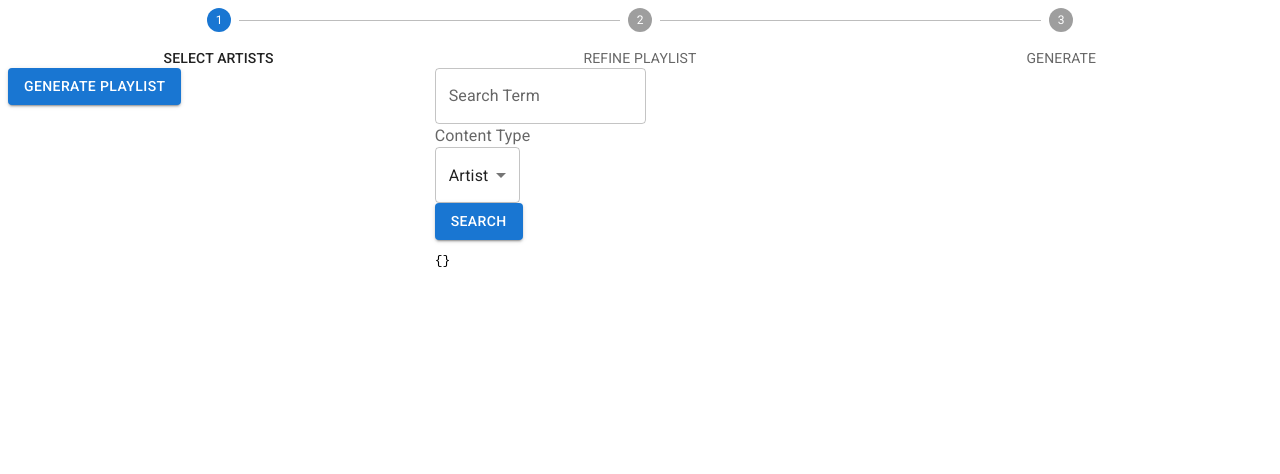
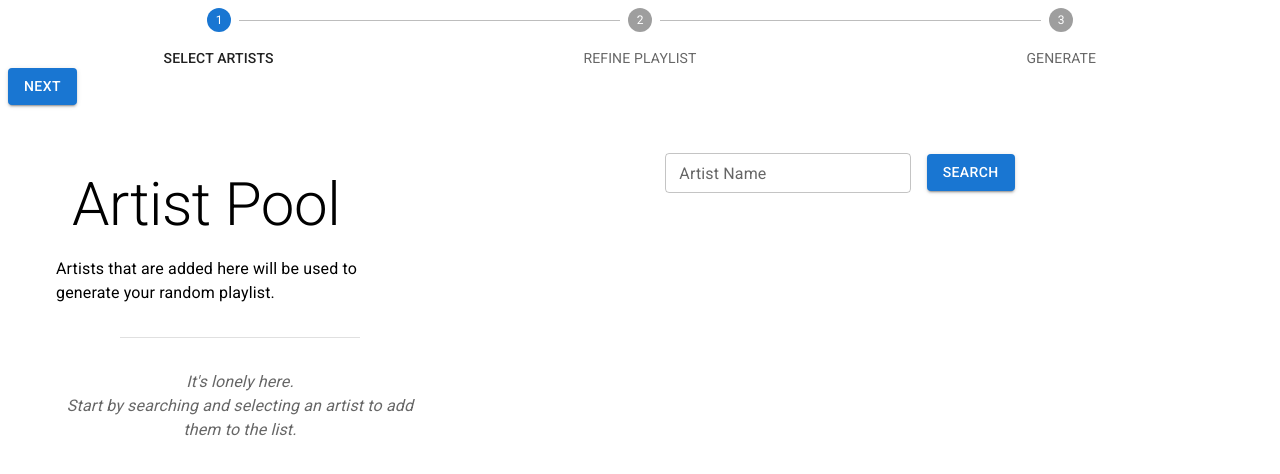
Before and after one commit to cryosis7/ArtistMixer, a React (Create React App) app: page / in a window 1280 px wide. Shown: the top 474 px of the page. Built offline with nearby package versions, Linux system fonts and the light colour scheme; sample sign-in values are in the browser's storage.

Commit message:
Begins cleanup of Select Artist UI

```diff
--- a/src/App.tsx
+++ b/src/App.tsx
@@ -3,6 +3,8 @@ import { BrowserRouter, Route, Routes } from "react-router-dom";
 import { Login } from "./components/Login";
 import SelectArtists from "./components/SelectArtists/SelectArtists";
 import { NavigationBar, steps } from "./components/Navigation/NavigationBar";
+import { DraftPlaylist } from "./components/RefinePlaylist/DraftPlaylist";
+import { TempGeneratePlaylist } from "./components/GeneratePlaylist/TempGeneratePlaylist";
 
 const App: React.FC = () => {
   const [code, setCode] = useState<string>("");
@@ -26,12 +28,22 @@ const App: React.FC = () => {
     }
   };
 
+  const getContent = () => {
+    if (steps[activeStep] === "SELECT ARTISTS") {
+      return <SelectArtists moveStep={moveStep} />;
+      // } else if (steps[activeStep] === 'REFINE PLAYLIST') {
+      //   return <DraftPlaylist />
+      // } else if (steps[activeStep] === 'GENERATE') {
+      //   return <TempGeneratePlaylist />
+    }
+  };
+
   return (
     <BrowserRouter>
-      <NavigationBar activeStep={activeStep} />
+      <NavigationBar activeStep={activeStep} setActiveStep={setActiveStep} />
 
       <Routes>
-        <Route path="/" element={<SelectArtists moveStep={moveStep} />} />
+        <Route path="/" element={getContent()} />
         <Route
           path="/login"
           element={<Login code={code} token={token} setToken={setToken} />}
--- a/src/components/Navigation/NavigationBar.tsx
+++ b/src/components/Navigation/NavigationBar.tsx
@@ -1,4 +1,6 @@
+import Button from "@mui/material/Button";
 import Step from "@mui/material/Step";
+import StepButton from "@mui/material/StepButton";
 import StepLabel from "@mui/material/StepLabel";
 import Stepper from "@mui/material/Stepper";
 
@@ -11,16 +13,25 @@ export const steps: StepType[] = [
 
 interface NavigationBarProps {
   activeStep: number;
+  setActiveStep: React.Dispatch<React.SetStateAction<number>>;
 }
 
-export const NavigationBar: React.FC<NavigationBarProps> = ({ activeStep }) => {
+export const NavigationBar: React.FC<NavigationBarProps> = ({
+  activeStep,
+  setActiveStep,
+}) => {
   return (
-    <Stepper alternativeLabel activeStep={activeStep}>
-      {steps.map((step) => (
-        <Step key={step}>
-          <StepLabel>{step}</StepLabel>
-        </Step>
-      ))}
-    </Stepper>
+    <>
+      <Stepper alternativeLabel activeStep={activeStep} nonLinear>
+        {steps.map((step, index) => (
+          <Step key={step}>
+            <StepButton onClick={() => setActiveStep(index)}>{step}</StepButton>
+          </Step>
+        ))}
+      </Stepper>
+      <Button variant="contained">
+        {activeStep === steps.length - 1 ? "Generate" : "Next"}
+      </Button>
+    </>
   );
 };
--- /dev/null
+++ b/src/components/SelectArtists/Search/LoadingSpinner.tsx
@@ -0,0 +1,10 @@
+import Box from "@mui/material/Box";
+import CircularProgress from "@mui/material/CircularProgress";
+
+export const LoadingSpinner: React.FC = () => {
+  return (
+    <Box sx={{ m: 4 }} textAlign={"center"}>
+      <CircularProgress variant="indeterminate" size="8rem" />
+    </Box>
+  );
+};
--- a/src/components/Search/SearchContainer.tsx
+++ b/src/components/SelectArtists/Search/SearchContainer.tsx
@@ -1,7 +1,7 @@
-import CircularProgress from "@mui/material/CircularProgress";
 import { useState } from "react";
-import { SpotifyMedia } from "../SelectArtists/SelectArtists";
-import { SpotifyMediaList } from "../SelectArtists/SpotifyMediaList/SpotifyMediaList";
+import { SpotifyMedia } from "../SelectArtists";
+import { SpotifyMediaList } from "../SpotifyMediaList/SpotifyMediaList";
+import { LoadingSpinner } from "./LoadingSpinner";
 import { SearchForm } from "./SearchForm";
 
 interface SearchContainerProps {
@@ -22,8 +22,8 @@ export const SearchContainer: React.FC<SearchContainerProps> = ({
         setSearchResults={setSearchResults}
         setIsSearching={setIsSearching}
       />
-      {isSearching && <CircularProgress size={"10rem"} />}
-      {!isSearching && searchResults && (
+      {isSearching && <LoadingSpinner />}
+      {!isSearching && searchResults.artists && (
         <SpotifyMediaList media={searchResults} addItem={addSelectedMedia} />
       )}
     </>
--- a/src/components/Search/SearchForm.tsx
+++ b/src/components/SelectArtists/Search/SearchForm.tsx
@@ -3,6 +3,7 @@ import InputLabel from "@mui/material/InputLabel";
 import MenuItem from "@mui/material/MenuItem";
 import Select from "@mui/material/Select";
 import TextField from "@mui/material/TextField";
+import Grid2 from "@mui/material/Unstable_Grid2";
 import { useState } from "react";
 import { redirect } from "react-router-dom";
 
@@ -71,31 +72,28 @@ export const SearchForm: React.FC<SearchProps> = ({
       onSubmit={handleSubmit}
       onKeyDown={(e) => e.key === "Enter" && handleSubmit(e)}
     >
-      <div>
+      <Grid2
+        container
+        spacing={2}
+        alignItems={"center"}
+        justifyContent={"center"}
+      >
+        <Grid2 sm={8} md={6} lg={4}>
           <TextField
-          label="Search Term"
+            label="Artist Name"
             variant="outlined"
             value={searchTerm}
+            size="small"
+            fullWidth
             onChange={(e) => setSearchTerm(e.target.value)}
           />
-        <InputLabel id="content-type-label">Content Type</InputLabel>
-        <Select
-          labelId="content-type-label"
-          id="content-type"
-          value={contentType}
-          onChange={(e) => setContentType(e.target.value as ContentTypes)}
-        >
-          {contentTypes.map((type) => (
-            <MenuItem key={type} value={type} selected={type === contentType}>
-              {type.split("")[0].toUpperCase() + type.slice(1)}
-            </MenuItem>
-          ))}
-        </Select>
-      </div>
-
+        </Grid2>
+        <Grid2>
           <Button variant="contained" onClick={handleSearch}>
             Search
           </Button>
+        </Grid2>
+      </Grid2>
     </form>
   );
 };
--- a/src/components/SelectArtists/SelectArtists.tsx
+++ b/src/components/SelectArtists/SelectArtists.tsx
@@ -1,7 +1,7 @@
 import Grid2 from "@mui/material/Unstable_Grid2";
 import { useEffect, useState } from "react";
 import { withAuth } from "../RequireAuth";
-import { SearchContainer } from "../Search/SearchContainer";
+import { SearchContainer } from "./Search/SearchContainer";
 import { SelectedMediaContainer } from "./SelectedMedia/SelectedMediaContainer";
 
 export type SpotifyMedia =
@@ -42,8 +42,8 @@ const SelectArtists: React.FC<SelectArtistsProps> = ({ moveStep }) => {
   };
 
   return (
-    <Grid2 container spacing={2}>
-      <Grid2 xs={6} md={4}>
+    <Grid2 container spacing={4} padding={{ xs: 2, sm: 4, md: 6 }}>
+      <Grid2 xs={6} md={5} lg={4}>
         <SelectedMediaContainer selectedMedia={selectedMedia} />
       </Grid2>
       <Grid2 xs>
--- a/src/components/SelectArtists/SelectedMedia/SelectedMediaContainer.tsx
+++ b/src/components/SelectArtists/SelectedMedia/SelectedMediaContainer.tsx
@@ -2,6 +2,10 @@ import { SelectedMediaList } from "./SelectedMediaList";
 import React from "react";
 import { SelectedMedia } from "../SelectArtists";
 import { TempGeneratePlaylist } from "../../GeneratePlaylist/TempGeneratePlaylist";
+import Typography from "@mui/material/Typography";
+import Divider from "@mui/material/Divider";
+import Box from "@mui/material/Box";
+import Paper from "@mui/material/Paper";
 
 interface SelectedMediaContainerProps {
   selectedMedia: SelectedMedia;
@@ -12,8 +16,27 @@ export const SelectedMediaContainer: React.FC<SelectedMediaContainerProps> = ({
 }) => {
   return (
     <>
-      <SelectedMediaList selectedMedia={selectedMedia} />
-      <TempGeneratePlaylist selectedArtists={selectedMedia} />
+      <Typography variant="h2" sx={{ p: 2 }}>
+        Artist Pool
+      </Typography>
+      <Typography gutterBottom>
+        Artists that are added here will be used to generate your random
+        playlist.
+      </Typography>
+
+      <Divider sx={{ my: 4, mx: 8 }} />
+
+      {selectedMedia.artist ? (
+        <SelectedMediaList selectedMedia={selectedMedia} />
+      ) : (
+        <Typography align="center" color="text.secondary">
+          <i>
+            It's lonely here.
+            <br />
+            Start by searching and selecting an artist to add them to the list.
+          </i>
+        </Typography>
+      )}
     </>
   );
 };
```
Lines whose indentation alone changed are shown as unchanged.
